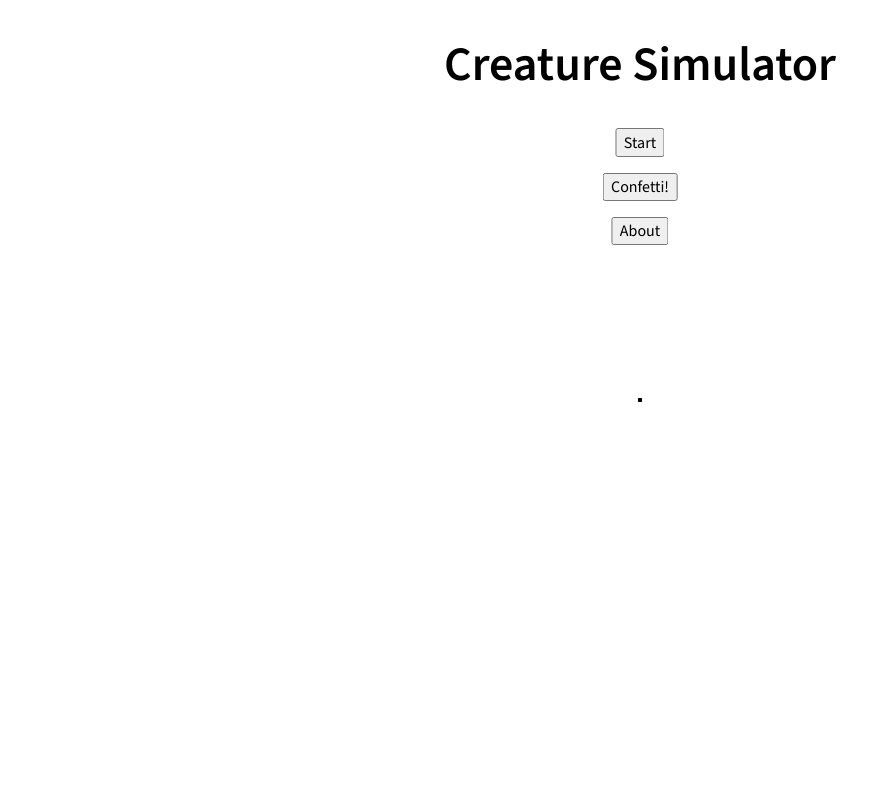
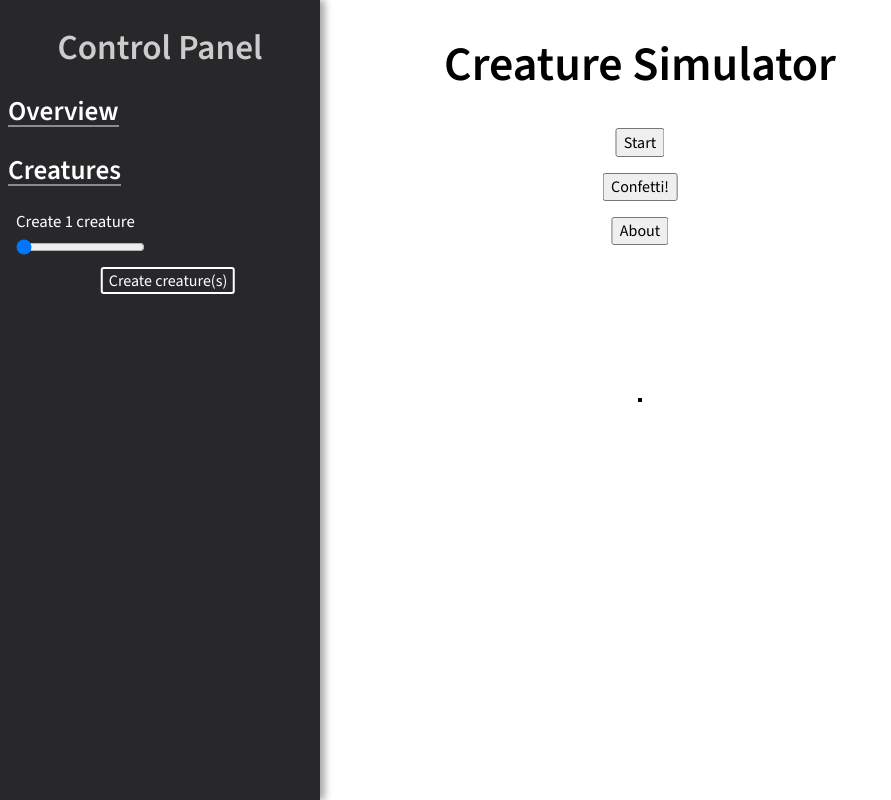
Before and after one commit to eggpoison/creature-simulator, a React (Create React App) app: page / in a window 1280 px wide. Shown: the whole page, without its empty margins (0-891 px from the left). Built offline with nearby package versions, Linux system fonts and the light colour scheme.

Commit message:
Made creatures able to move to and eat fruit.

```diff
--- a/src/Game.tsx
+++ b/src/Game.tsx
@@ -1,4 +1,5 @@
-import { createCreature } from "./entities/Creature";
+import { createCreature, Creature } from "./entities/Creature";
+import { createFruit } from "./entities/Fruit";
 import { cells } from "./main";
 
 const renderListeners: Array<Function> = [];
@@ -28,10 +29,12 @@ const Game = {
          }
       }
 
-      // Chance for a creature to spawn each second
-      const CREATURE_SPAWN_CHANCE = 0.3;
-      if (Math.random() <= CREATURE_SPAWN_CHANCE / this.tps) {
-         createCreature();
+      // Number of fruits which spawn in a cell each second
+      const FRUIT_SPAWN_RATE = 0.1;
+      for (let cellNumber = 0; cellNumber < cells.length; cellNumber++) {
+         if (Math.random() <= FRUIT_SPAWN_RATE / this.tps) {
+            createFruit(cellNumber);
+         }
       }
    },
    createRenderListener(func: Function): void {
--- /dev/null
+++ b/src/components/ControlPanel.tsx
@@ -0,0 +1,26 @@
+import React, { useRef } from 'react';
+import { createCreatures, updateCreatureCreateAmount } from '../control-panel';
+import "../css/control-panel.css";
+
+const ControlPanel = () => {
+   const creatureCreateAmountRef = useRef(null);
+   const creatureCreateInputRef = useRef(null);
+
+   return (
+      <div id="control-panel">
+         <h1>Control Panel</h1>
+
+         <h2>Overview</h2>
+
+         <h2>Creatures</h2>
+
+         <div className="panel">
+            <p ref={creatureCreateAmountRef}>Create <span>1</span> creature</p>
+            <input ref={creatureCreateInputRef} onChange={() => updateCreatureCreateAmount(creatureCreateAmountRef.current!, creatureCreateInputRef.current!)} type="range" min="1" max="10" defaultValue="1" step="1" />
+            <button onClick={() => createCreatures(creatureCreateInputRef.current!)}>Create creature(s)</button>
+         </div>
+      </div>
+   );
+}
+
+export default ControlPanel;
--- /dev/null
+++ b/src/control-panel.ts
@@ -0,0 +1,11 @@
+import { createCreature } from "./entities/Creature";
+import { getSuffix } from "./utils";
+
+export function updateCreatureCreateAmount(creatureCreateAmount: HTMLElement, input: HTMLInputElement): void {
+   creatureCreateAmount.innerHTML = `Create <span>${input.value}</span> creature${getSuffix(Number(input.value))}`
+}
+
+export function createCreatures(input: HTMLInputElement): void {
+   const amount = Number(input.value);
+   for (let i = 0; i < amount; i++) createCreature();
+}
--- a/src/css/board.css
+++ b/src/css/board.css
@@ -33,3 +33,29 @@
                0 0 0 var(--vision-size) rgba(0, 0, 0, 0.3); /* The creature's shadow */
    z-index: 1;
 }
+.creature .life {
+   height: 10px;
+   width: 50px;
+   background-color: #fff;
+   border: 3px solid #000;
+   position: absolute;
+   left: 50%;
+   transform: translate(-50%, -100%);
+   z-index: 2;
+   pointer-events: none;
+   top: -2px;
+}
+.creature .life-bar {
+   position: absolute;
+   top: -1px;
+   right: -1px;
+   bottom: -1px;
+   left: -1px;
+}
+
+.fruit {
+   border-radius: 100%;
+   position: absolute;
+   transform: translate(-50%, -50%);
+   z-index: 1;
+}
--- /dev/null
+++ b/src/css/control-panel.css
@@ -0,0 +1,69 @@
+@import url('https://fonts.googleapis.com/css2?family=Source+Sans+3:wght@400;600&display=swap');
+
+#control-panel {
+   color: #fff;
+   font-family: "Source Sans 3";
+   width: 20rem;
+   height: 100%;
+   background-color: #28282b;
+   box-shadow: 5px 0 7px 0 rgba(40, 40, 43, 0.4);
+   position: absolute;
+   top: 0;
+   left: 0;
+}
+
+#control-panel h1 {
+   color: #ccc;
+   font-size: 2.2rem;
+   text-align: center;
+}
+
+#control-panel h2 {
+   font-size: 1.7rem;
+   margin-left: 0.5rem;
+   position: relative;
+   display: table;
+}
+#control-panel h2::after {
+   content: "";
+   height: 2px;
+   background-color: rgb(135, 142, 146);
+   position: absolute;
+   bottom: 2px;
+   left: 0;
+   right: 0;
+}
+
+#control-panel .panel {
+   margin-left: 1rem;
+}
+#control-panel .panel * {
+   margin: 0.4rem 0;
+}
+
+#control-panel p {
+   font-size: 1.05rem;
+}
+
+#control-panel input {
+   display: table;
+}
+
+#control-panel button {
+   color: #fff;
+   font-size: 1rem;
+   font-family: "Source Sans 3";
+   background-color: transparent;
+   margin-left: 50% !important;
+   border-radius: 3px;
+   border: 2px solid #fff;
+   cursor: pointer;
+   transform: translateX(-50%);
+}
+#control-panel button:hover {
+   background-color: #fff;
+   color: #28282b;
+}
+#control-panel button:active {
+   color: #818188;
+}
--- a/src/entities/Creature.ts
+++ b/src/entities/Creature.ts
@@ -2,6 +2,7 @@ import Game from "../Game";
 import { Cell, cells } from "../main";
 import { PolarVector, randFloat, randItem, Vector } from "../utils";
 import { Entity, EntityAttributes } from "./Entity";
+import { Fruit } from "./Fruit";
 
 interface CreatureAttributes extends EntityAttributes {
    speed: number;
@@ -105,14 +106,33 @@ export class Creature extends Entity {
 
       element.innerHTML = `
       <div class="shadow"></div>
+
+      <div class="life">
+         <div class="life-bar"></div>
+      </div>
       `;
 
       element.style.setProperty("--vision-size", `${this.vision}px`);
       element.style.setProperty("--creature-size", `${this.size.x}px`);
    };
 
+   get life(): number {
+      return (this.lifespan - this.age) / this.lifespan * 100;
+   }
+
+   updateLifebar(): void {
+      const lifebar = this.element.querySelector(".life-bar") as HTMLElement;
+
+      lifebar.style.width = `${this.life}%`;
+      // Colour the lifebar a shade of red corresponding to how much life the creature has left
+      const color = 155 + this.life;
+      lifebar.style.backgroundColor = `rgb(${color}, 0, 0)`;
+   };
+
    tick(): void {
       super.tick();
+
+      this.updateLifebar();
 
       // If the creature has a target position, move to it
       if (this.targetPosition !== null) {
@@ -122,18 +142,66 @@ export class Creature extends Entity {
          } else {
             // Otherwise continue moving
             this.moveToTargetPosition();
-            return;
          }
       }
 
       const visionInCells = Math.floor((this.size.x/2 + this.vision) / Game.cellSize) + 1;
       const surroundingCells = super.getSurroundingCells(visionInCells);
 
-      // Chance for the creature to move each second
-      const MOVE_CHANCE = 0.95;
-      if (Math.random() < MOVE_CHANCE / Game.tps) {
-         this.targetPosition = this.findRandomPosition(surroundingCells);
+      const surroundingEntities = super.getEntitiesInCells(surroundingCells);
+
+      // Filter out entites which the creature cannot see
+      const entitiesInVision = this.getEntitiesInVision(surroundingEntities);
+
+      // Search for any nearby fruit
+      let distanceToNearestFruit = Number.MAX_SAFE_INTEGER;
+      let closestFruit: Fruit | null = null;
+      for (const entity of entitiesInVision) {
+         if (!(entity instanceof Fruit)) continue;
+
+         if (super.isCollidingWithEntity(entity)) {
+            this.eatFruit(entity);
+         }
+
+         const distanceToFruit = this.position.distanceFrom(entity.position);
+         if (distanceToFruit < distanceToNearestFruit) {
+            closestFruit = entity;
+            distanceToNearestFruit = distanceToFruit;
+         }
       }
+
+      // If there is a nearby fruit, go to it
+      if (closestFruit !== null) {
+         this.targetPosition = closestFruit.position;
+         return;
+      }
+
+      // If the creautre isn't looking for fruit, try to move to a random surrounding position
+      if (!this.isMoving) {
+         // Chance for the creature to move each second
+         const MOVE_CHANCE = 0.95;
+         if (Math.random() < MOVE_CHANCE / Game.tps) {
+            this.targetPosition = this.findRandomPosition(surroundingCells);
+         }
+      }
+   };
+
+   eatFruit(fruit: Fruit): void {
+      // Number of seconds of life it gives
+      const FEED_AMOUNT = 10;
+      this.age -= FEED_AMOUNT * Game.tps;
+      // Stop the creature's age from going below 0
+      this.age = Math.max(this.age, 0);
+
+      fruit.die();
+   };
+
+   getEntitiesInVision(entitiesToCheck: ReadonlyArray<Entity>): ReadonlyArray<Entity> {
+      return entitiesToCheck.filter(entity => this.canSeeEntity(entity));
+   };
+
+   canSeeEntity(entity: Entity): boolean {
+      return this.position.distanceFrom(entity.position) <= this.vision + this.size.x/2;
    };
 
    findRandomPosition(surroundingCells: ReadonlyArray<Cell>): Vector {
@@ -144,7 +212,7 @@ export class Creature extends Entity {
 
       const cellNumber = cells.indexOf(targetCell);
 
-      return super.randomPositionInCell(cellNumber);
+      return Entity.randomPositionInCell(cellNumber);
    };
 
    moveToTargetPosition(): void {
--- a/src/entities/Entity.ts
+++ b/src/entities/Entity.ts
@@ -74,6 +74,14 @@ export abstract class Entity {
    };
    die(): void {
       this.element.remove();
+
+      // Remove all instances of this entity from the cells object
+      for (const cell of cells) {
+         const index = cell.indexOf(this);
+         if (index !== -1) {
+            cell.splice(index, 1);
+         }
+      }
    };
 
    /**
@@ -148,7 +156,15 @@ export abstract class Entity {
       return surroundingCells;
    }
 
-   randomPositionInCell(cellNumber: number) {
+   getEntitiesInCells(cells: ReadonlyArray<Cell>): ReadonlyArray<Entity> {
+      let entities = new Array<Entity>();
+      for (const cell of cells) {
+         entities = entities.concat(cell);
+      }
+      return entities;
+   };
+
+   static randomPositionInCell(cellNumber: number) {
       const cellX = cellNumber % Game.boardSize.width;
       const cellY = Math.floor(cellNumber / Game.boardSize.width);
 
@@ -157,4 +173,11 @@ export abstract class Entity {
 
       return new Vector(cellX * Game.cellSize + x, cellY * Game.cellSize + y);
    }
+
+   isCollidingWithEntity(entity: Entity): boolean {
+      const distance = this.position.distanceFrom(entity.position);
+
+      // Inaccurate for entites with a different width and height, problem for future self
+      return distance - this.size.x/2 - entity.size.x/2 <= 0;
+   }
 }
--- /dev/null
+++ b/src/entities/Fruit.ts
@@ -0,0 +1,25 @@
+import Game from "../Game";
+import { randItem, Vector } from "../utils";
+import { Entity, EntityAttributes } from "./Entity";
+
+export function createFruit(cellNumber: number): void {
+   const attributes: EntityAttributes = {
+      lifespan: 10 * Game.tps,
+      size: new Vector(8, 8)
+   };
+
+   const position = Entity.randomPositionInCell(cellNumber);
+
+   new Fruit(position, attributes);
+}
+
+export class Fruit extends Entity {
+   instantiate(element: HTMLElement): void {
+      element.className = "fruit";
+
+      const FRUIT_COLOURS: ReadonlyArray<string> = ["red", "green", "pink"];
+
+      const colour = randItem(FRUIT_COLOURS as unknown[]) as string;
+      element.style.backgroundColor = colour;
+   }
+}
--- a/src/index.tsx
+++ b/src/index.tsx
@@ -6,10 +6,12 @@ import './css/index.css';
 import './css/board.css';
 import { setupTitlescreen } from './start';
 import Board from './components/Board';
+import ControlPanel from './components/ControlPanel';
 
 ReactDOM.render(
   <React.StrictMode>
     <Titlescreen />
+    <ControlPanel />
     <Board />
   </React.StrictMode>,
   document.getElementById("root")
--- /dev/null
+++ b/src/react-app-env.d.ts
@@ -0,0 +1 @@
+/// <reference types="react-scripts" />
--- a/src/utils.ts
+++ b/src/utils.ts
@@ -31,7 +31,7 @@ export class Vector {
       );
    };
 
-   distance(vec2: Vector): number {
+   distanceFrom(vec2: Vector): number {
       const distance = Math.sqrt(Math.pow(this.x - vec2.x, 2) + Math.pow(this.y - vec2.y, 2));
       return distance;
    };
@@ -44,7 +44,7 @@ export class Vector {
    convertToPolar(vec2?: Vector): PolarVector {
       const targetVector = vec2 || new Vector(0, 0);
 
-      const distance = this.distance(targetVector);
+      const distance = this.distanceFrom(targetVector);
       const angle = this.angleBetween(targetVector);
       return new PolarVector(distance, angle);
    }
@@ -70,6 +70,10 @@ export function getElem(id: string): HTMLElement {
    const elem = document.getElementById(id);
    if (!elem) throw new Error(`ungaming: tried to find element with an id of '${id}' but could not find any.'`);
    return elem;
+}
+
+export function getSuffix(num: number): string {
+   return num === 1 ? "" : "s";
 }
 
 /**
```
